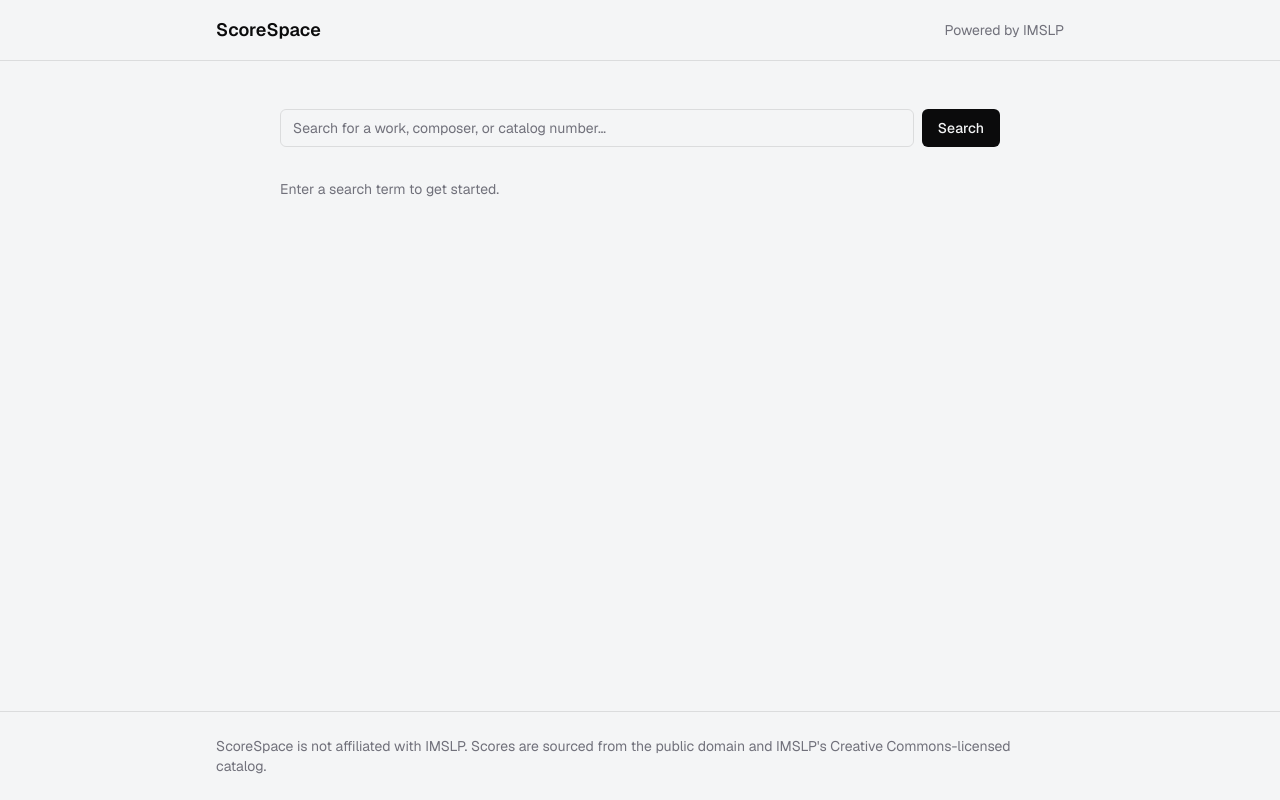
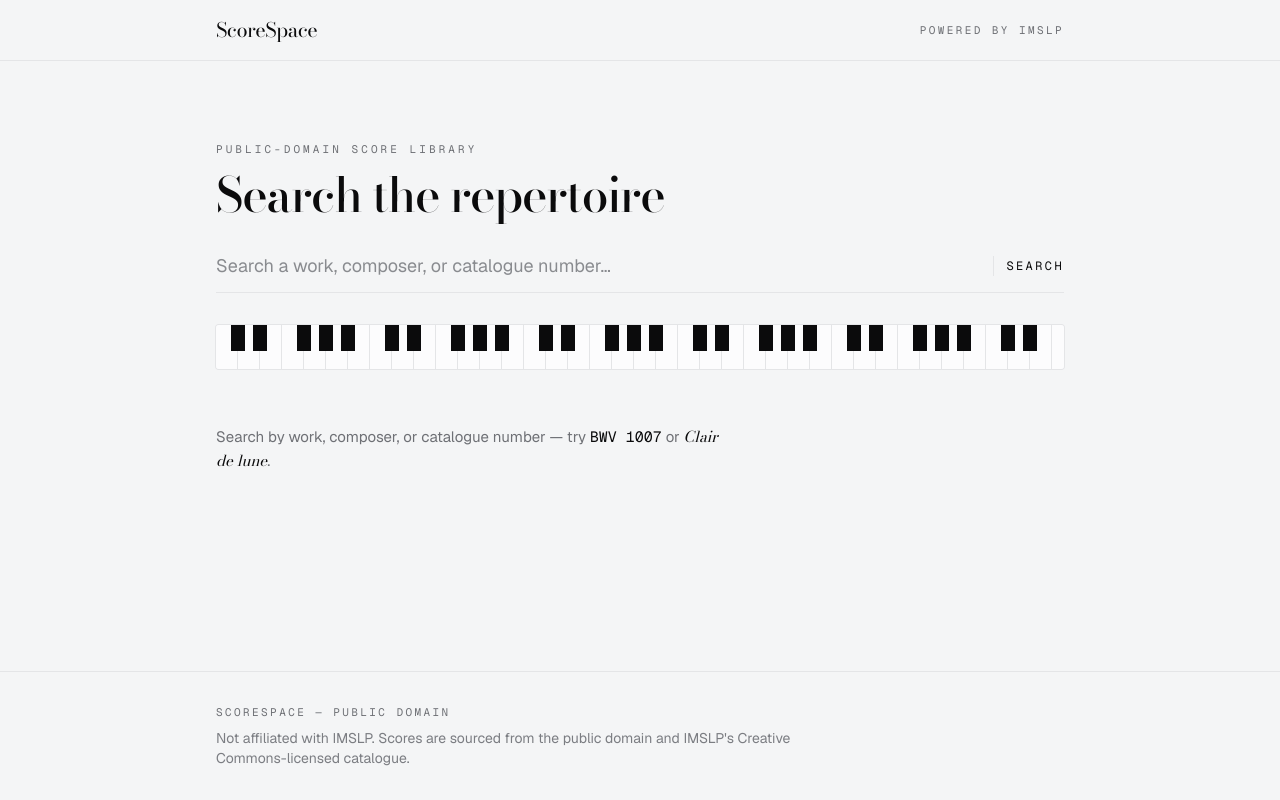
Before and after one commit to gian-dln/scorespace, a Next.js app: page /search in a window 1280 px wide. Built offline with nearby package versions, Linux system fonts and the light colour scheme.

Commit message:
redesign search page around the piano-key motif
...

```diff
--- a/app/search/page.tsx
+++ b/app/search/page.tsx
@@ -13,13 +13,41 @@
   const results = query ? await search(query) : null;
 
   return (
-    <div className="mx-auto flex w-full max-w-3xl flex-col gap-8 px-6 py-12">
-      <SearchBar initialQuery={query} />
-      {results ? (
-        <SearchResults results={results} />
-      ) : (
-        <p className="text-sm text-zinc-500">Enter a search term to get started.</p>
-      )}
+    <div className="mx-auto w-full max-w-4xl px-6 py-16 sm:py-20">
+      <header className="flex flex-col gap-3">
+        <span className="font-mono text-[11px] uppercase tracking-[0.28em] text-steel">
+          {results ? "Search results" : "Public-domain score library"}
+        </span>
+        <h1 className="font-display text-4xl font-medium leading-[1.05] tracking-tight text-ink sm:text-5xl">
+          {results ? <>&ldquo;{results.query}&rdquo;</> : "Search the repertoire"}
+        </h1>
+        {results && (
+          <p className="font-mono text-xs text-steel">
+            {results.works.length} works · {results.composers.length} composers
+          </p>
+        )}
+      </header>
+
+      <div className="mt-8">
+        <SearchBar initialQuery={query} />
+      </div>
+
+      {/* Signature: the keyboard you play to find music. */}
+      <div className="mt-8 overflow-hidden rounded-[3px] ring-1 ring-hairline">
+        <div className="piano-keys" aria-hidden="true" />
+      </div>
+
+      <div className="mt-14">
+        {results ? (
+          <SearchResults results={results} />
+        ) : (
+          <p className="max-w-lg text-[15px] leading-relaxed text-steel">
+            Search by work, composer, or catalogue number — try{" "}
+            <span className="font-mono text-ink">BWV 1007</span> or{" "}
+            <span className="font-display italic text-ink">Clair de lune</span>.
+          </p>
+        )}
+      </div>
     </div>
   );
 }
--- a/components/layout/Footer.tsx
+++ b/components/layout/Footer.tsx
@@ -1,9 +1,12 @@
 export function Footer() {
   return (
-    <footer className="border-t border-black/10 dark:border-white/15">
-      <div className="mx-auto max-w-4xl px-6 py-6 text-sm text-zinc-500">
-        ScoreSpace is not affiliated with IMSLP. Scores are sourced from the public domain and IMSLP&apos;s Creative
-        Commons-licensed catalog.
+    <footer className="mt-auto border-t border-hairline">
+      <div className="mx-auto flex max-w-4xl flex-col gap-2 px-6 py-8">
+        <p className="font-mono text-[11px] uppercase tracking-[0.22em] text-steel">ScoreSpace — Public Domain</p>
+        <p className="max-w-xl text-sm text-steel/90">
+          Not affiliated with IMSLP. Scores are sourced from the public domain and IMSLP&apos;s Creative
+          Commons-licensed catalogue.
+        </p>
       </div>
     </footer>
   );
--- a/components/layout/Header.tsx
+++ b/components/layout/Header.tsx
@@ -2,16 +2,19 @@
 
 export function Header() {
   return (
-    <header className="border-b border-black/10 dark:border-white/15">
+    <header className="border-b border-hairline">
       <div className="mx-auto flex max-w-4xl items-center justify-between px-6 py-4">
-        <Link href="/" className="text-lg font-semibold">
+        <Link href="/" className="font-display text-xl tracking-tight text-ink">
           ScoreSpace
         </Link>
-        <nav className="text-sm text-zinc-500">
-          <a href="https://imslp.org" target="_blank" rel="noopener noreferrer" className="hover:underline">
-            Powered by IMSLP
-          </a>
-        </nav>
+        <a
+          href="https://imslp.org"
+          target="_blank"
+          rel="noopener noreferrer"
+          className="font-mono text-[11px] uppercase tracking-[0.22em] text-steel hover:text-ink"
+        >
+          Powered by IMSLP
+        </a>
       </div>
     </header>
   );
--- a/components/search/SearchBar.tsx
+++ b/components/search/SearchBar.tsx
@@ -1,7 +1,5 @@
 "use client";
 
-import { Button } from "@/components/ui/Button";
-import { Input } from "@/components/ui/Input";
 import { useRouter } from "next/navigation";
 import { useState, type FormEvent } from "react";
 
@@ -17,16 +15,32 @@
   }
 
   return (
-    <form onSubmit={handleSubmit} className="flex w-full gap-2">
-      <Input
+    <form
+      onSubmit={handleSubmit}
+      className="group relative flex items-center gap-3 border-b border-hairline pb-3 focus-within:border-transparent"
+    >
+      <input
         type="search"
         name="q"
         value={query}
         onChange={(e) => setQuery(e.target.value)}
-        placeholder="Search for a work, composer, or catalog number…"
-        aria-label="Search IMSLP"
+        placeholder="Search a work, composer, or catalogue number…"
+        aria-label="Search the IMSLP catalogue"
+        className="min-w-0 flex-1 bg-transparent text-lg text-ink placeholder:text-steel/80 focus:outline-none"
       />
-      <Button type="submit">Search</Button>
+      {/* barline: a musical divider that also separates field from action */}
+      <span aria-hidden className="h-5 w-px bg-hairline" />
+      <button
+        type="submit"
+        className="shrink-0 font-mono text-xs uppercase tracking-[0.2em] text-ink hover:text-steel"
+      >
+        Search
+      </button>
+      {/* chrome underline appears on focus — colour arrives when you play */}
+      <span
+        aria-hidden
+        className="chrome-h pointer-events-none absolute inset-x-0 -bottom-px h-px opacity-0 group-focus-within:opacity-100"
+      />
     </form>
   );
 }
--- a/components/search/SearchResults.tsx
+++ b/components/search/SearchResults.tsx
@@ -4,20 +4,28 @@
 
 export function SearchResults({ results }: { results: SearchResult }) {
   if (results.total === 0) {
-    return <p className="text-sm text-zinc-500">No results for “{results.query}”.</p>;
+    return (
+      <p className="text-[15px] leading-relaxed text-steel">
+        No matches for &ldquo;{results.query}&rdquo;. Try a different spelling, or a catalogue number like{" "}
+        <span className="font-mono text-ink">Op.27</span>.
+      </p>
+    );
   }
 
   return (
-    <div className="flex flex-col gap-8">
+    <div className="flex flex-col gap-12">
       {results.composers.length > 0 && (
         <section>
-          <h2 className="mb-3 text-sm font-medium uppercase tracking-wide text-zinc-500">Composers</h2>
+          <div className="mb-4 flex items-center gap-4">
+            <h2 className="font-mono text-[11px] uppercase tracking-[0.24em] text-steel">Composers</h2>
+            <span className="h-px flex-1 bg-hairline" />
+          </div>
           <ul className="flex flex-wrap gap-2">
             {results.composers.map((composer) => (
               <li key={composer.id}>
                 <Link
                   href={`/composer/${encodeURIComponent(composer.id)}`}
-                  className="rounded-full border border-black/10 dark:border-white/15 px-3 py-1 text-sm hover:bg-black/[.04] dark:hover:bg-white/[.06]"
+                  className="inline-flex rounded-full border border-hairline px-3.5 py-1.5 text-sm text-ink hover:border-ink hover:bg-ink hover:text-paper"
                 >
                   {composer.name}
                 </Link>
@@ -29,8 +37,11 @@
 
       {results.works.length > 0 && (
         <section>
-          <h2 className="mb-3 text-sm font-medium uppercase tracking-wide text-zinc-500">Works</h2>
-          <div className="grid grid-cols-1 gap-3 sm:grid-cols-2">
+          <div className="mb-4 flex items-center gap-4">
+            <h2 className="font-mono text-[11px] uppercase tracking-[0.24em] text-steel">Works</h2>
+            <span className="h-px flex-1 bg-hairline" />
+          </div>
+          <div className="grid grid-cols-1 gap-4 sm:grid-cols-2">
             {results.works.map((work) => (
               <WorkCard key={work.id} work={work} />
             ))}
--- a/components/ui/Card.tsx
+++ b/components/ui/Card.tsx
@@ -5,8 +5,8 @@
   return (
     <div
       className={cn(
-        "rounded-lg border border-black/10 dark:border-white/15 p-4",
-        "hover:border-black/20 dark:hover:border-white/25 transition-colors",
+        "rounded-md border border-hairline bg-keywhite p-5",
+        "transition-colors hover:border-ink/70",
         className,
       )}
       {...props}
--- a/components/work/WorkCard.tsx
+++ b/components/work/WorkCard.tsx
@@ -4,13 +4,18 @@
 
 export function WorkCard({ work }: { work: Work }) {
   return (
-    <Link href={`/work/${encodeURIComponent(work.id)}`}>
-      <Card>
-        <h3 className="font-medium">{work.title}</h3>
-        <p className="text-sm text-zinc-500">
-          {work.composer.name}
-          {work.catalogNumber ? ` · ${work.catalogNumber}` : ""}
-        </p>
+    <Link href={`/work/${encodeURIComponent(work.id)}`} className="group block">
+      <Card className="relative h-full overflow-hidden">
+        {/* chrome edge lights up on hover */}
+        <span
+          aria-hidden
+          className="chrome-v pointer-events-none absolute inset-y-0 left-0 w-[3px] opacity-0 group-hover:opacity-100"
+        />
+        {work.catalogNumber && (
+          <p className="mb-2 font-mono text-[11px] uppercase tracking-[0.18em] text-steel">{work.catalogNumber}</p>
+        )}
+        <h3 className="font-display text-xl leading-snug text-ink">{work.title}</h3>
+        <p className="mt-1 text-sm text-steel">{work.composer.name}</p>
       </Card>
     </Link>
   );
```
